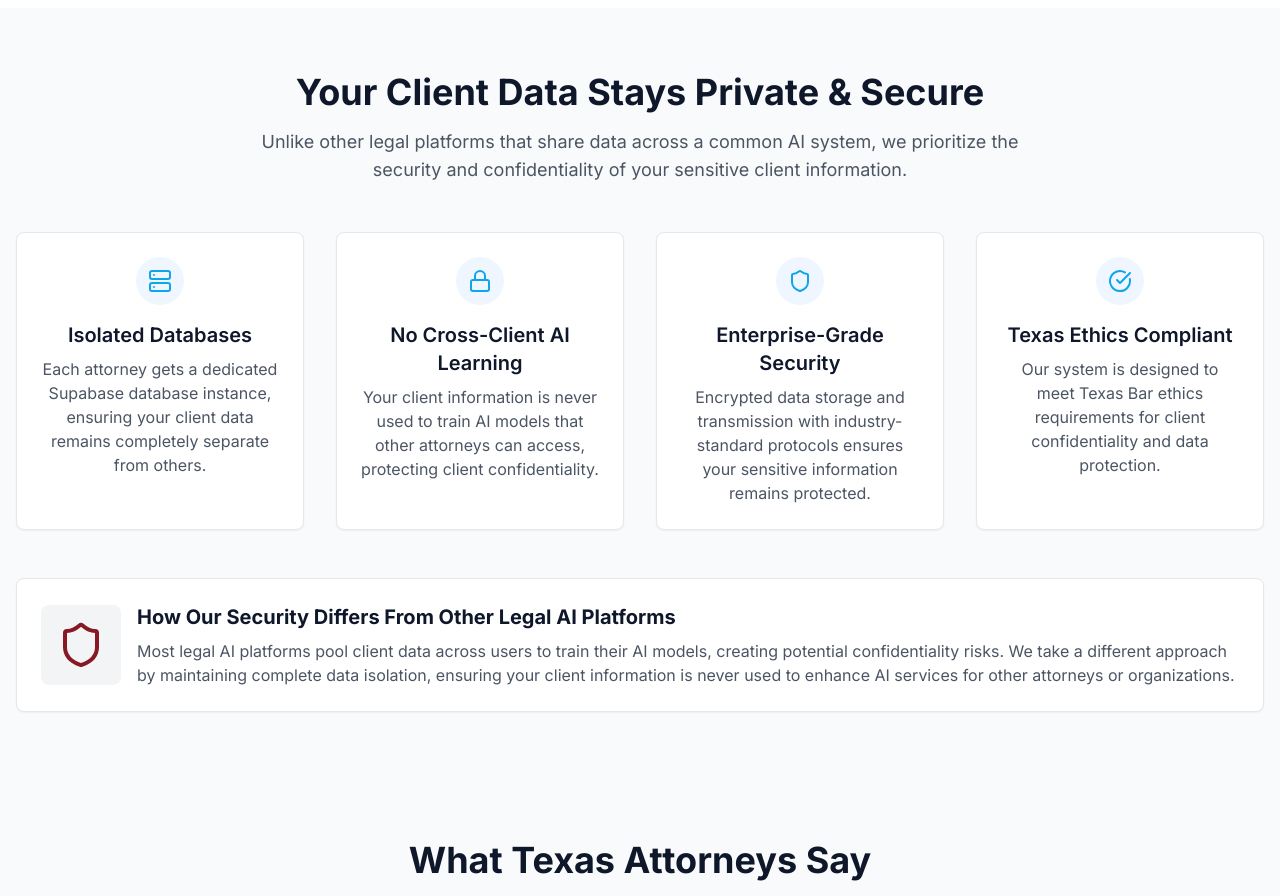
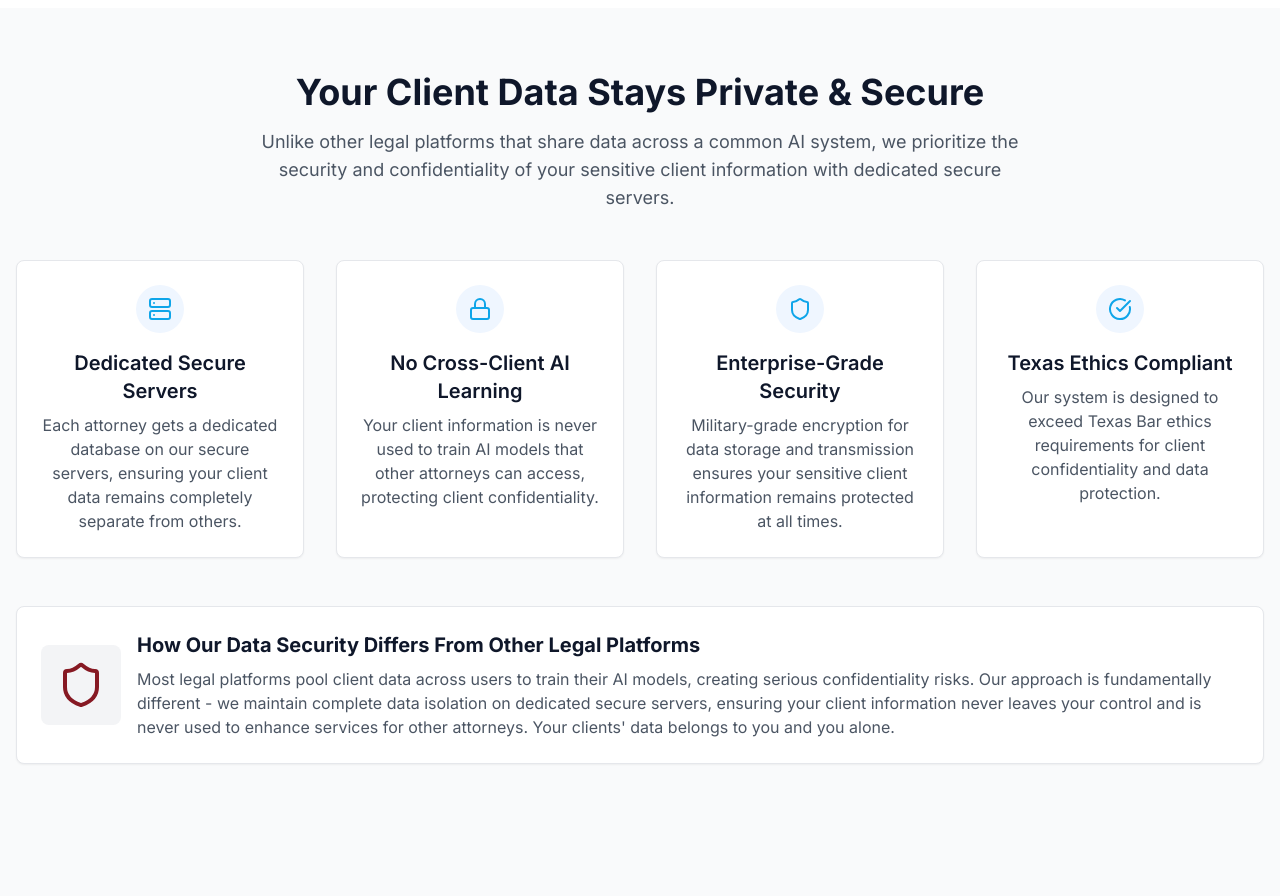
Before and after one commit to bryancris/judicial085-test, a React (Vite) app: page / in a window 1280 px wide. Shown: the part 1900-2796 px from the top of the page. Built offline with nearby package versions, Linux system fonts and the light colour scheme.

Commit message:
Fix: Security section
Highlight data security on our servers.

```diff
--- a/src/components/SecuritySection.tsx
+++ b/src/components/SecuritySection.tsx
@@ -10,7 +10,7 @@ const SecuritySection = () => {
           <h2 className="text-3xl md:text-4xl font-bold mb-4">Your Client Data Stays Private & Secure</h2>
           <p className="text-lg text-gray-600 max-w-3xl mx-auto">
             Unlike other legal platforms that share data across a common AI system, we prioritize
-            the security and confidentiality of your sensitive client information.
+            the security and confidentiality of your sensitive client information with dedicated secure servers.
           </p>
         </div>
 
@@ -19,9 +19,9 @@ const SecuritySection = () => {
             <div className="w-12 h-12 rounded-full bg-blue-50 flex items-center justify-center mb-4 mx-auto">
               <Server className="w-6 h-6 text-[#0EA5E9]" />
             </div>
-            <h3 className="text-xl font-semibold mb-2">Isolated Databases</h3>
+            <h3 className="text-xl font-semibold mb-2">Dedicated Secure Servers</h3>
             <p className="text-gray-600">
-              Each attorney gets a dedicated Supabase database instance, ensuring your client data remains completely separate from others.
+              Each attorney gets a dedicated database on our secure servers, ensuring your client data remains completely separate from others.
             </p>
           </div>
 
@@ -41,7 +41,7 @@ const SecuritySection = () => {
             </div>
             <h3 className="text-xl font-semibold mb-2">Enterprise-Grade Security</h3>
             <p className="text-gray-600">
-              Encrypted data storage and transmission with industry-standard protocols ensures your sensitive information remains protected.
+              Military-grade encryption for data storage and transmission ensures your sensitive client information remains protected at all times.
             </p>
           </div>
 
@@ -51,7 +51,7 @@ const SecuritySection = () => {
             </div>
             <h3 className="text-xl font-semibold mb-2">Texas Ethics Compliant</h3>
             <p className="text-gray-600">
-              Our system is designed to meet Texas Bar ethics requirements for client confidentiality and data protection.
+              Our system is designed to exceed Texas Bar ethics requirements for client confidentiality and data protection.
             </p>
           </div>
         </div>
@@ -62,11 +62,12 @@ const SecuritySection = () => {
               <Shield className="w-12 h-12 text-brand-burgundy" />
             </div>
             <div>
-              <h3 className="text-xl font-bold mb-2">How Our Security Differs From Other Legal AI Platforms</h3>
+              <h3 className="text-xl font-bold mb-2">How Our Data Security Differs From Other Legal Platforms</h3>
               <p className="text-gray-600">
-                Most legal AI platforms pool client data across users to train their AI models, creating potential confidentiality risks.
-                We take a different approach by maintaining complete data isolation, ensuring your client information is never used
-                to enhance AI services for other attorneys or organizations.
+                Most legal platforms pool client data across users to train their AI models, creating serious confidentiality risks.
+                Our approach is fundamentally different - we maintain complete data isolation on dedicated secure servers,
+                ensuring your client information never leaves your control and is never used to enhance services for other attorneys.
+                Your clients' data belongs to you and you alone.
               </p>
             </div>
           </div>
```
